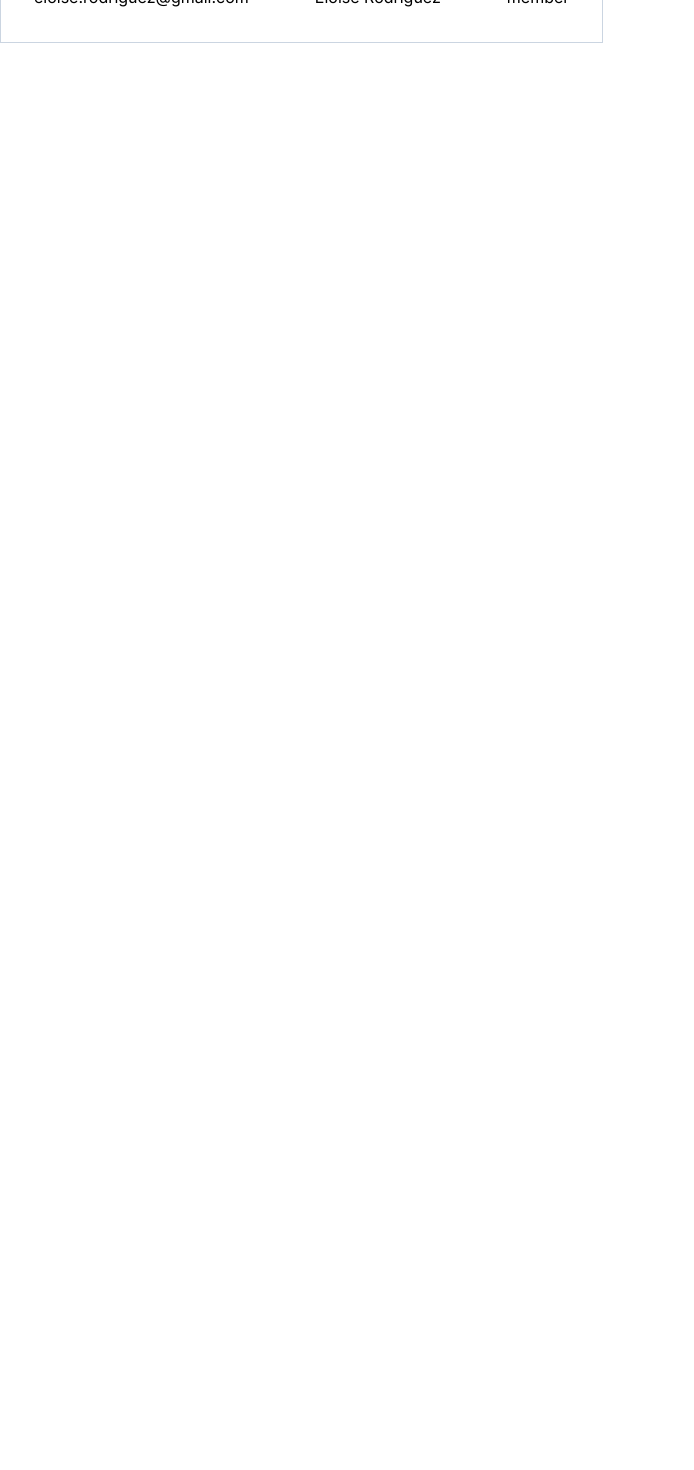
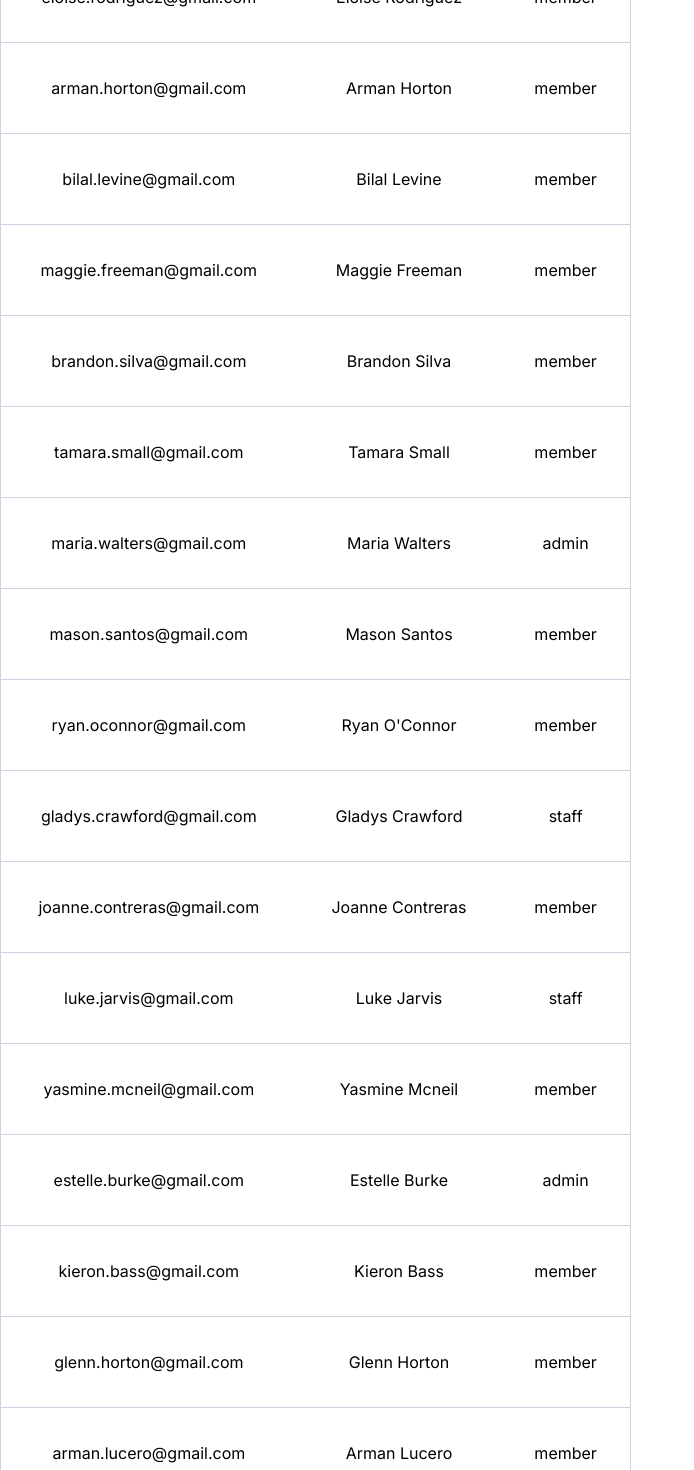
Before and after one commit to wilkoJ/frontend-technical-test, a Next.js app: page / in a window 1280 px wide. Shown: the part 440-1910 px from the top of the page, without its empty margins (0-694 px from the left). Before the commit the page ends 800 px from the top, so only its background shows below. Built offline with nearby package versions, Linux system fonts and the light colour scheme.

Commit message:
add /search route to get users

```diff
--- a/src/app/api.ts
+++ /dev/null
@@ -1,3 +0,0 @@
-import { users } from "../../mockData";
-
-console.log(users);
--- a/src/app/components/Name.tsx
+++ /dev/null
@@ -1,15 +0,0 @@
-import React from "react";
-
-type IProps = {
-  name: string;
-};
-
-const Name = ({ name }: IProps) => {
-  return (
-    <div className="md:flex p-8">
-      <p>{name}</p>
-    </div>
-  );
-};
-
-export default Name;
--- a/src/app/page.tsx
+++ b/src/app/page.tsx
@@ -1,30 +1,17 @@
 "use client";
-import { useState } from "react";
+import { useEffect, useState } from "react";
 import UserTable from "./components/UserTable";
 import IUser from "./model/IUser";
 const App = () => {
-  const [users, setUsers] = useState<IUser[]>([
-    { name: "John Doe", email: "john.doe@gmail.com", id: 1, type: "admin" },
-    { name: "Jeanne Doe", email: "jeanne.doe@gmail.com", id: 2, type: "staff" },
-    {
-      name: "Jean Dupond",
-      email: "jean.dupond@gmail.com",
-      id: 3,
-      type: "staff",
-    },
-    {
-      name: "Kaleb Nunez",
-      email: "kaleb.nunez@gmail.com",
-      id: 4,
-      type: "member",
-    },
-    {
-      name: "Eloise Rodriguez",
-      email: "eloise.rodriguez@gmail.com",
-      id: 5,
-      type: "member",
-    },
-  ]);
+  const [users, setUsers] = useState<IUser[]>([]);
+  const fetchData = async () => {
+    const res = await fetch("/search");
+    const data = await res.json();
+    setUsers(data.users);
+  };
+  useEffect(() => {
+    fetchData();
+  }, []);
   return (
     <div>
       <UserTable users={users} />
--- /dev/null
+++ b/src/app/search/mockData.js
@@ -0,0 +1,119 @@
+export const users = [
+  { name: "John Doe", email: "john.doe@gmail.com", id: 1, type: "admin" },
+  { name: "Jeanne Doe", email: "jeanne.doe@gmail.com", id: 2, type: "staff" },
+  { name: "Jean Dupond", email: "jean.dupond@gmail.com", id: 3, type: "staff" },
+  {
+    name: "Kaleb Nunez",
+    email: "kaleb.nunez@gmail.com",
+    id: 4,
+    type: "member",
+  },
+  {
+    name: "Eloise Rodriguez",
+    email: "eloise.rodriguez@gmail.com",
+    id: 5,
+    type: "member",
+  },
+  {
+    name: "Arman Horton",
+    email: "arman.horton@gmail.com",
+    id: 6,
+    type: "member",
+  },
+  {
+    name: "Bilal Levine",
+    email: "bilal.levine@gmail.com",
+    id: 7,
+    type: "member",
+  },
+  {
+    name: "Maggie Freeman",
+    email: "maggie.freeman@gmail.com",
+    id: 8,
+    type: "member",
+  },
+  {
+    name: "Brandon Silva",
+    email: "brandon.silva@gmail.com",
+    id: 9,
+    type: "member",
+  },
+  {
+    name: "Tamara Small",
+    email: "tamara.small@gmail.com",
+    id: 10,
+    type: "member",
+  },
+  {
+    name: "Maria Walters",
+    email: "maria.walters@gmail.com",
+    id: 11,
+    type: "admin",
+  },
+  {
+    name: "Mason Santos",
+    email: "mason.santos@gmail.com",
+    id: 12,
+    type: "member",
+  },
+  {
+    name: "Ryan O'Connor",
+    email: "ryan.oconnor@gmail.com",
+    id: 13,
+    type: "member",
+  },
+  {
+    name: "Gladys Crawford",
+    email: "gladys.crawford@gmail.com",
+    id: 14,
+    type: "staff",
+  },
+  {
+    name: "Joanne Contreras",
+    email: "joanne.contreras@gmail.com",
+    id: 15,
+    type: "member",
+  },
+  {
+    name: "Luke Jarvis",
+    email: "luke.jarvis@gmail.com",
+    id: 16,
+    type: "staff",
+  },
+  {
+    name: "Yasmine Mcneil",
+    email: "yasmine.mcneil@gmail.com",
+    id: 17,
+    type: "member",
+  },
+  {
+    name: "Estelle Burke",
+    email: "estelle.burke@gmail.com",
+    id: 18,
+    type: "admin",
+  },
+  {
+    name: "Kieron Bass",
+    email: "kieron.bass@gmail.com",
+    id: 19,
+    type: "member",
+  },
+  {
+    name: "Glenn Horton",
+    email: "glenn.horton@gmail.com",
+    id: 20,
+    type: "member",
+  },
+  {
+    name: "Arman Lucero",
+    email: "arman.lucero@gmail.com",
+    id: 21,
+    type: "member",
+  },
+  {
+    name: "Gerard Mclaughlin",
+    email: "gerard.mclaughlin@gmail.com",
+    id: 21,
+    type: "staff",
+  },
+];
--- /dev/null
+++ b/src/app/search/route.ts
@@ -0,0 +1,7 @@
+import { users } from "../../../mockData";
+
+import { NextResponse } from "next/server";
+
+export async function GET(request: Request) {
+  return NextResponse.json({ users });
+}
```
